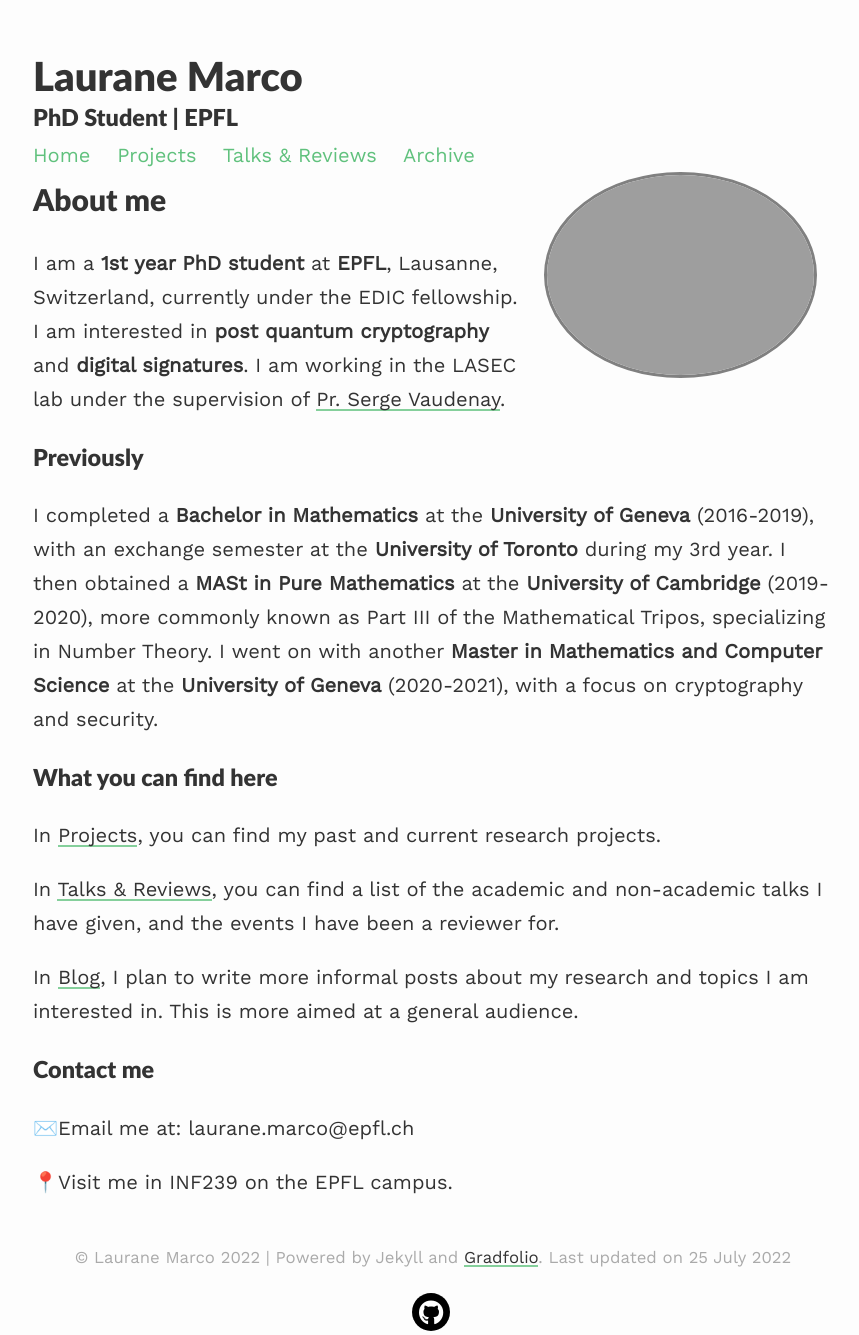
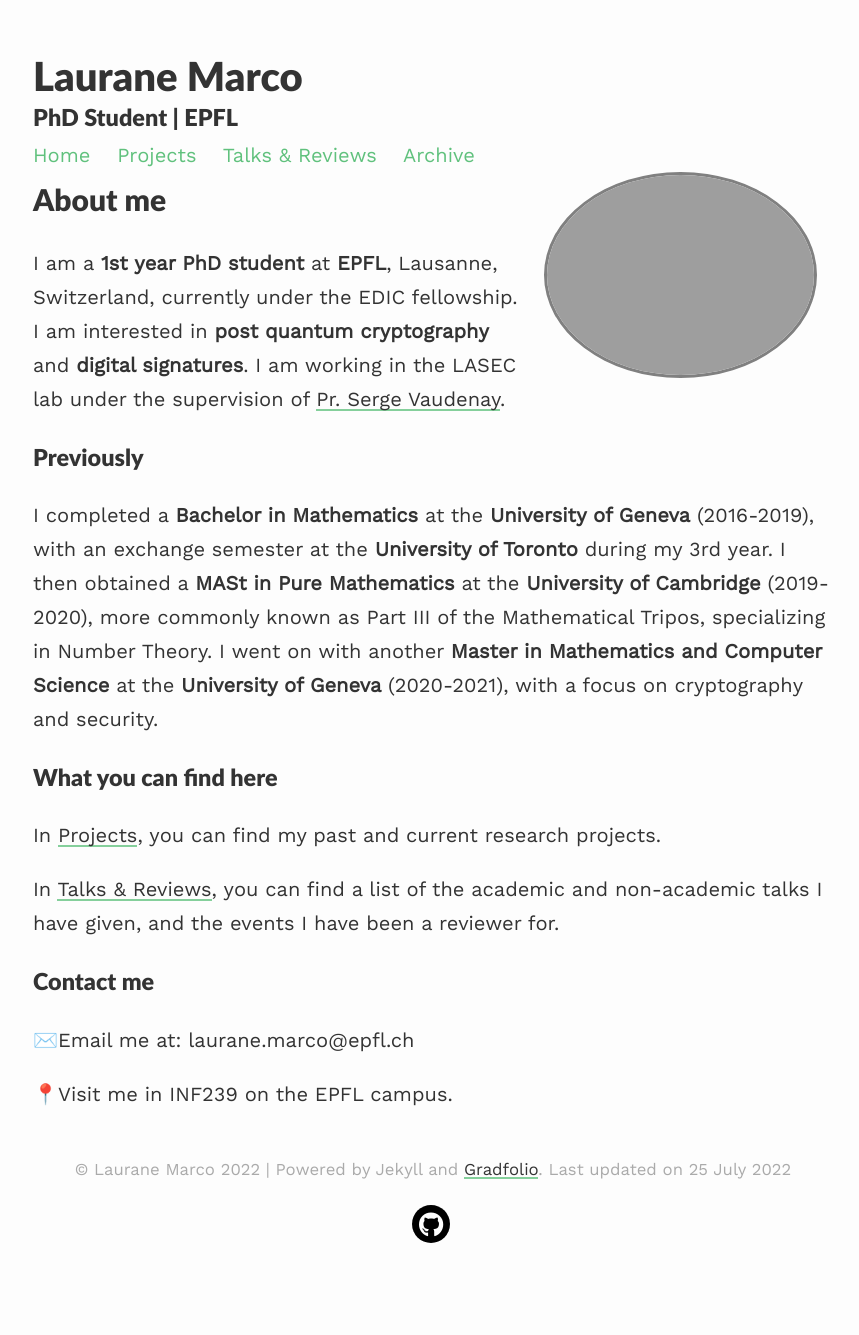
Before and after one commit to lauranemarco/lauranemarco.github.io, a Jekyll site: the page built from index.md, in a window 1280 px wide. Shown: the whole page, without its empty margins (207-1066 px from the left). Built offline with Jekyll 4.4.1, drawn with Linux system fonts in a browser that asks for light colours; nearby versions of some CDN libraries; our own code applies the rules of GitHub Pages for plain Markdown files; after the commit the page ends 1247 px from its top, so only the background shows below that.

Commit message:
removed blog

```diff
--- a/index.md
+++ b/index.md
@@ -23,7 +23,6 @@ In [Projects](https://lauranemarco.github.io/projects/), you can find my past an
 
 In [Talks & Reviews](https://lauranemarco.github.io/talksreviews), you can find a list of the academic and non-academic talks I have given, and the events I have been a reviewer for.
 
-In [Blog](https://lauranemarco.github.io/blog/), I plan to write more informal posts about my research and topics I am interested in. This is more aimed at a general audience.
 
 ### Contact me
 ✉️Email me at: laurane.marco@epfl.ch
```
